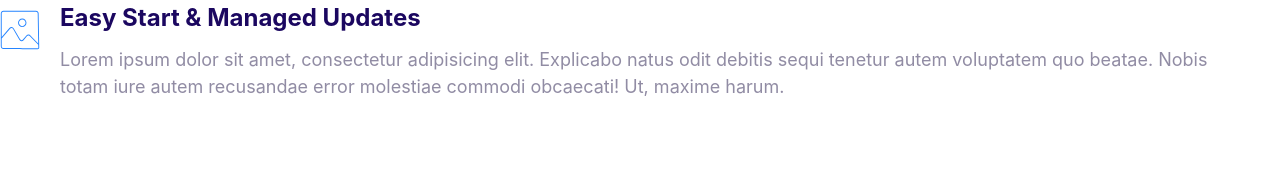
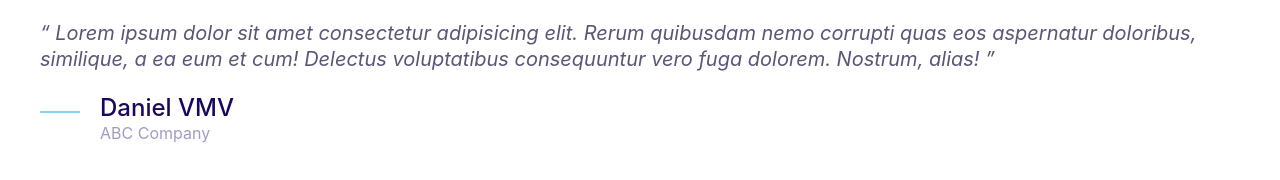
Before and after one commit to danielvmv/danify, a plain HTML site: page index.html in a window 1280 px wide. Drawn offline with Linux system fonts and the light colour scheme.

Commit message:
Add quote component

```diff
--- a/CSS/styles.css
+++ b/CSS/styles.css
@@ -4,6 +4,7 @@
   --color-accent: #ff3400;
   --color-headings: #1b0760;
   --color-body: #918ca4;
+  --color-body-darker: #5c5577;
   --color-border: #ccc;
   --border-radius: 30px;
 }
@@ -360,7 +361,6 @@
     font-size: 1.7rem;
   }
 }
-
 /* Media */
 .media {
   display: flex;
@@ -377,3 +377,51 @@
 .media__image {
   margin-top: 1rem;
 }
+/* Quotes */
+.quote {
+  font-size: 3rem;
+  font-style: italic;
+  color: var(--color-body-darker);
+  line-height: 1.3;
+}
+
+.quote__text::before {
+  content: open-quote;
+}
+
+.quote__text::after {
+  content: close-quote;
+}
+
+.quote__author {
+  font-size: 3rem;
+  font-weight: 500;
+  font-style: normal;
+  margin-bottom: 0;
+}
+
+.quote__organization {
+  color: var(--color-headings);
+  opacity: 0.4;
+  font-size: 2rem;
+  font-style: normal;
+}
+
+.quote__line {
+  position: relative;
+  bottom: 10px;
+}
+
+@media screen and (min-width: 1024px) {
+  .quote {
+    font-size: 2rem;
+  }
+
+  .quote__author {
+    font-size: 2.4rem;
+  }
+
+  .quote__organization {
+    font-size: 1.6rem;
+  }
+}
--- a/index.html
+++ b/index.html
@@ -9,21 +9,25 @@
     <link rel="stylesheet" href="CSS/styles.css" />
   </head>
   <body>
+    <blockquote class="quote">
+      <p class="quote__text">
+        Lorem ipsum dolor sit amet consectetur adipisicing elit. Rerum quibusdam
+        nemo corrupti quas eos aspernatur doloribus, similique, a ea eum et cum!
+        Delectus voluptatibus consequuntur vero fuga dolorem. Nostrum, alias!
+      </p>
+      <footer>
         <div class="media">
           <div class="media__image">
-        <svg class="icon icon--primary">
-          <use xlink:href="images/sprite.svg#snap"></use>
+            <svg class="icon icon--primary quote__line">
+              <use xlink:href="images/sprite.svg#line"></use>
             </svg>
           </div>
           <div class="media__body">
-        <h3 class="media__title">Easy Start & Managed Updates</h3>
-        <p>
-          Lorem ipsum dolor sit amet, consectetur adipisicing elit. Explicabo
-          natus odit debitis sequi tenetur autem voluptatem quo beatae. Nobis
-          totam iure autem recusandae error molestiae commodi obcaecati! Ut,
-          maxime harum.
-        </p>
+            <h3 class="media__title quote__author">Daniel VMV</h3>
+            <p class="quote__organization">ABC Company</p>
           </div>
         </div>
+      </footer>
+    </blockquote>
   </body>
 </html>
```
Also changed, not shown: components/quotes.html (added, +20 -0 lines). Lines whose indentation alone changed are shown as unchanged.
